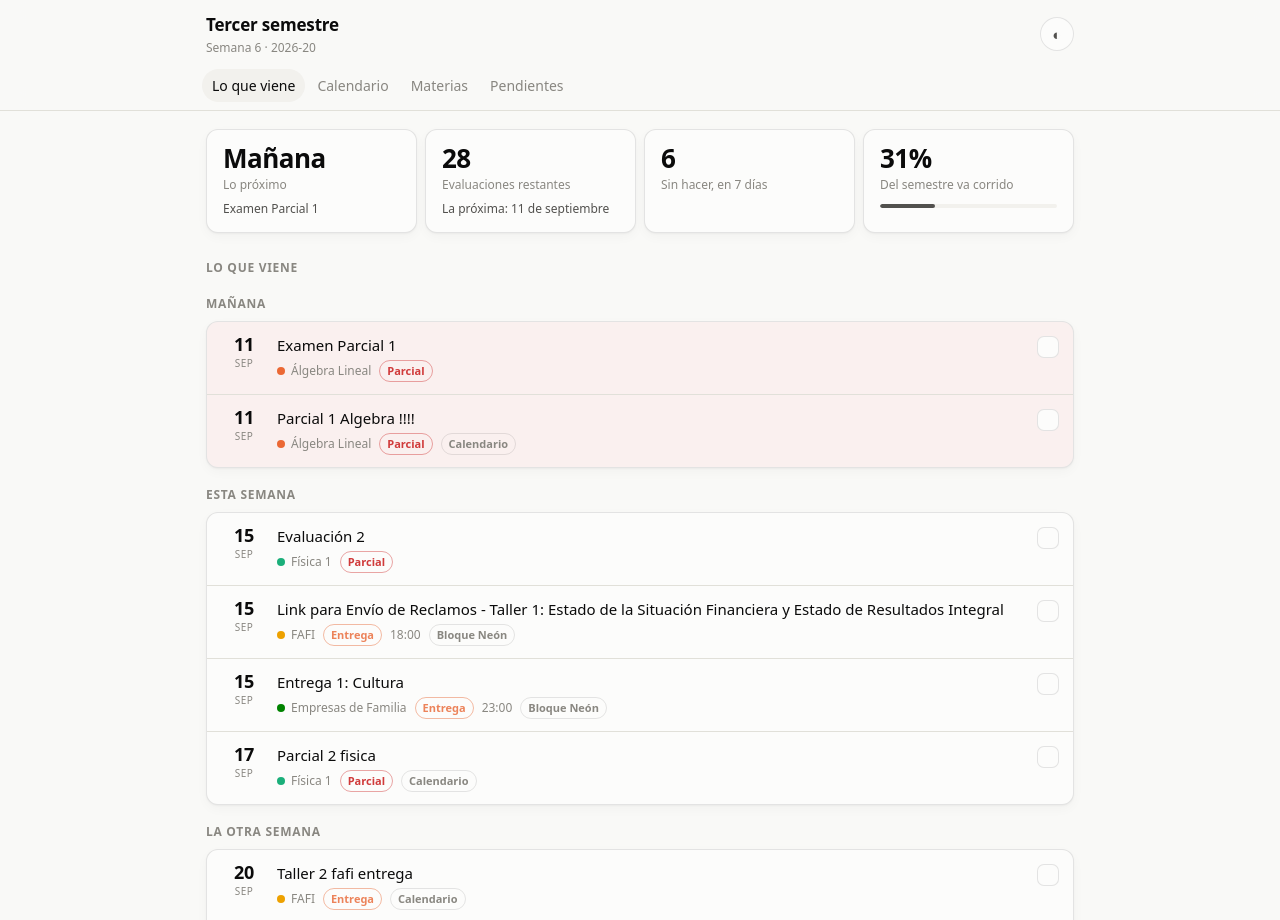
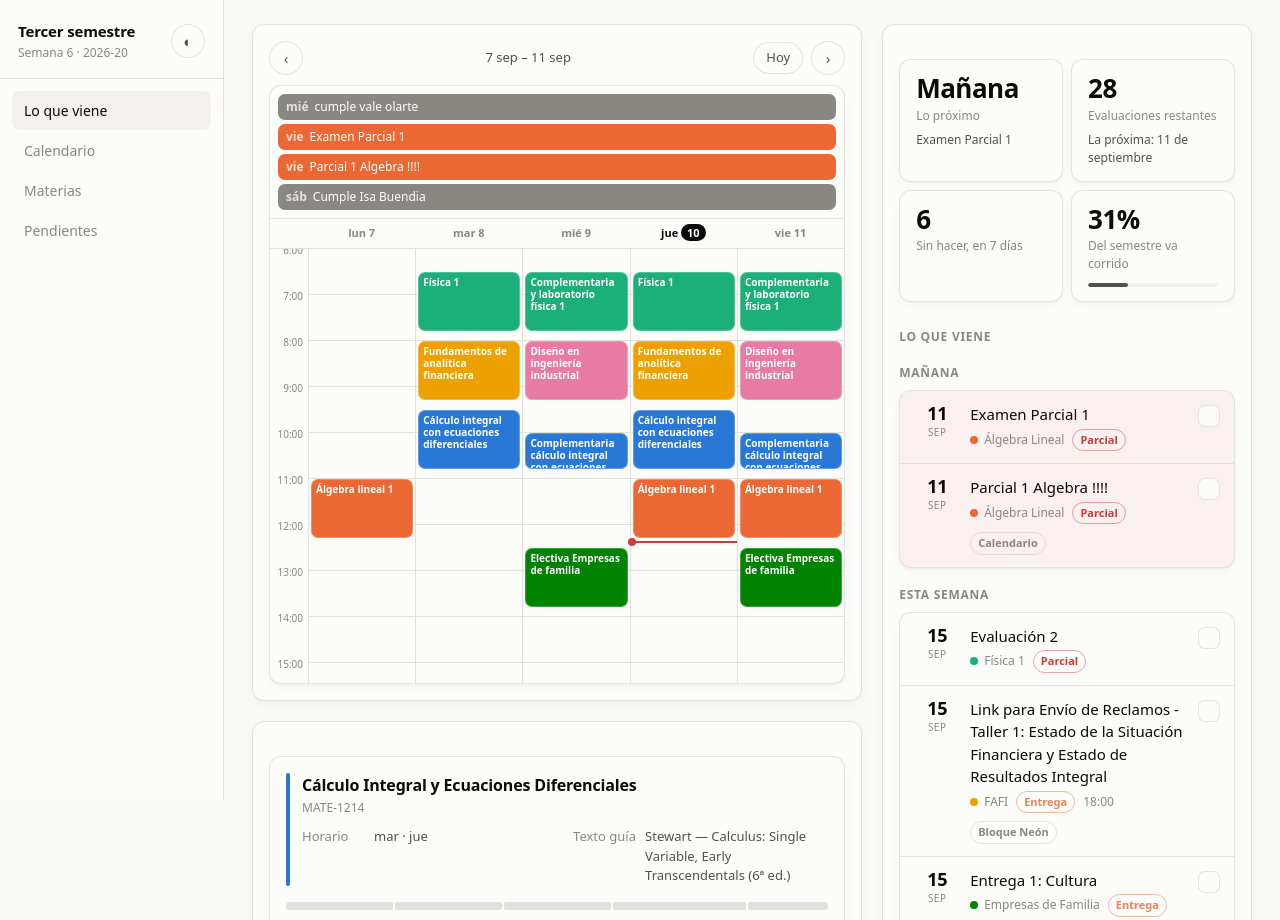
Before and after one commit to lucianasuarezpi/mi-semestre, a plain HTML site: page index.html in a window 1280 px wide. Shown: the top 920 px of the page. Drawn offline with Linux system fonts and the light colour scheme.

Commit message:
Panel de escritorio: las cuatro vistas a la vez
En pantalla ancha la cabecera se vuelve barra lateral y las vistas dejan de
esconderse: calendario y materias en la columna ancha, lo que viene y
pendientes en la angosta. pintar() ya las dibujaba todas siempre, así que casi
todo es CSS; en app.js solo hizo falta que el menú lleve hasta el panel en vez
de ocultar los otros, y aplicar el estado al arrancar y al cruzar el umbral.

Debajo de 1100px no aplica nada de esto: el celular queda igual.

El calendario lleva techo con scroll propio porque su rango de horas se estira
hasta el último evento del día, y las entregas de Bloque Neón a las 23:59 lo
alargaban hasta medianoche dejando Materias fuera de la pantalla.

Co-Authored-By: Claude Opus 5 <noreply@anthropic.com>

```diff
--- a/app.js
+++ b/app.js
@@ -593,12 +593,29 @@ function pintar() {
     : "Sin agenda sincronizada — solo los syllabus";
 }
 
+const VISTAS = ["hoy", "calendario", "materias", "pendientes"];
+
+// El mismo umbral que en estilos.css. Arriba de esto la app es un panel con
+// las cuatro vistas a la vez; debajo, las pestañas de siempre.
+const PANEL = window.matchMedia("(min-width: 1100px)");
+
+function aplicarVista() {
+  const v = estado.vista;
+  for (const b of document.querySelectorAll(".pestana")) b.setAttribute("aria-selected", String(b.dataset.vista === v));
+  // En el panel no se esconde nada: el menú solo marca dónde estás.
+  for (const id of VISTAS) $(`#vista-${id}`).hidden = PANEL.matches ? false : id !== v;
+}
+
 function cambiarVista(v) {
   estado.vista = v;
-  for (const b of document.querySelectorAll(".pestana")) b.setAttribute("aria-selected", String(b.dataset.vista === v));
-  for (const id of ["hoy", "calendario", "materias", "pendientes"]) $(`#vista-${id}`).hidden = id !== v;
-  window.scrollTo({ top: 0 });
+  aplicarVista();
+  if (PANEL.matches) $(`#vista-${v}`).scrollIntoView({ behavior: "smooth", block: "start" });
+  else window.scrollTo({ top: 0 });
 }
+
+// Al cruzar el umbral (girar la tableta, cambiar el tamaño de la ventana) hay
+// que rehacer los hidden, o quedan los del otro modo.
+PANEL.addEventListener("change", aplicarVista);
 
 async function iniciar() {
   const tema = PREF.get("tema", null);
@@ -632,6 +649,7 @@ async function iniciar() {
     return;
   }
   pintar();
+  aplicarVista();   // sin esto quedan los hidden del HTML y el panel sale vacío
 
   // Pedimos almacenamiento persistente: en iOS ayuda a que no lo borren.
   navigator.storage?.persist?.().catch(() => {});
--- a/estilos.css
+++ b/estilos.css
@@ -271,3 +271,79 @@ button { font: inherit; }
 [hidden] { display: none !important; }
 
 @media (min-width: 700px) { .datos { grid-template-columns: 1fr 1fr; } }
+
+/* ── Panel de escritorio ──────────────────────────────────────────────────
+   Debajo de 1100px no pasa nada de esto: el celular se queda como está.
+   Arriba, la cabecera se convierte en barra lateral y las cuatro vistas
+   —que pintar() ya dibuja siempre— dejan de esconderse y se acomodan en
+   rejilla. El calendario y materias van en la columna ancha; lo que viene y
+   pendientes en la angosta, que es donde se leen mejor en vertical.        */
+@media (min-width: 1100px) {
+  body { padding-bottom: 0; }
+
+  .cabecera {
+    position: fixed; inset: 0 auto 0 0; width: 224px; z-index: 30;
+    border-bottom: 0; border-right: 1px solid var(--linea);
+    background: var(--superficie);
+    backdrop-filter: none;
+    display: flex; flex-direction: column; padding: 0;
+  }
+  .cabecera-fila {
+    max-width: none; margin: 0; padding: 20px 18px 16px;
+    border-bottom: 1px solid var(--linea);
+  }
+  .cabecera h1 { font-size: 15px; }
+
+  .pestanas {
+    flex-direction: column; gap: 1px; max-width: none; margin: 0;
+    padding: 12px 12px; overflow: visible;
+  }
+  .pestana {
+    text-align: left; padding: 9px 12px; border-radius: 8px; width: 100%;
+  }
+  .pestana[aria-selected="true"] { background: var(--superficie-2); }
+
+  main.envoltura {
+    max-width: none; margin: 0 0 0 224px; padding: 24px 28px 40px;
+    display: grid; gap: 20px; align-items: start;
+    grid-template-columns: minmax(0, 1.65fr) minmax(320px, 1fr);
+    grid-template-areas:
+      "calendario alviene"
+      "materias   alviene"
+      "materias   pendientes"
+      "pie        pie";
+  }
+
+  #vista-calendario  { grid-area: calendario; }
+  #vista-materias    { grid-area: materias; }
+  #vista-hoy         { grid-area: alviene; }
+  #vista-pendientes  { grid-area: pendientes; }
+  .pie-sync          { grid-area: pie; margin-top: 8px; }
+
+  /* Cada vista pasa a ser una tarjeta del panel. */
+  main.envoltura > section {
+    background: var(--superficie); border: 1px solid var(--linea);
+    border-radius: var(--r); padding: 16px; box-shadow: var(--sombra);
+    min-width: 0;
+  }
+
+  /* Con el panel ancho caben más materias por fila. */
+  .tarjetas { grid-template-columns: repeat(auto-fit, minmax(210px, 1fr)); }
+
+  /* El calendario se estira hasta el último evento del día, y una entrega de
+     Bloque Neón a las 23:59 lo alarga hasta medianoche con la cuadrícula
+     vacía. En el panel se le pone techo y scroll propio; si no, Materias
+     queda enterrada muy por debajo del borde de la pantalla. */
+  #vista-calendario .cal-rejilla { max-height: 58vh; overflow-y: auto; }
+  #vista-calendario .cal-barra { margin-top: 0; }
+  /* Los días se quedan pegados arriba mientras el resto rueda. */
+  #vista-calendario .cal-encabezado > div {
+    position: sticky; top: 0; z-index: 4; background: var(--superficie);
+  }
+}
+
+/* En pantallas muy anchas el panel deja de estirarse: una línea de texto de
+   200 caracteres no se lee. */
+@media (min-width: 1700px) {
+  main.envoltura { max-width: 1560px; }
+}
```
